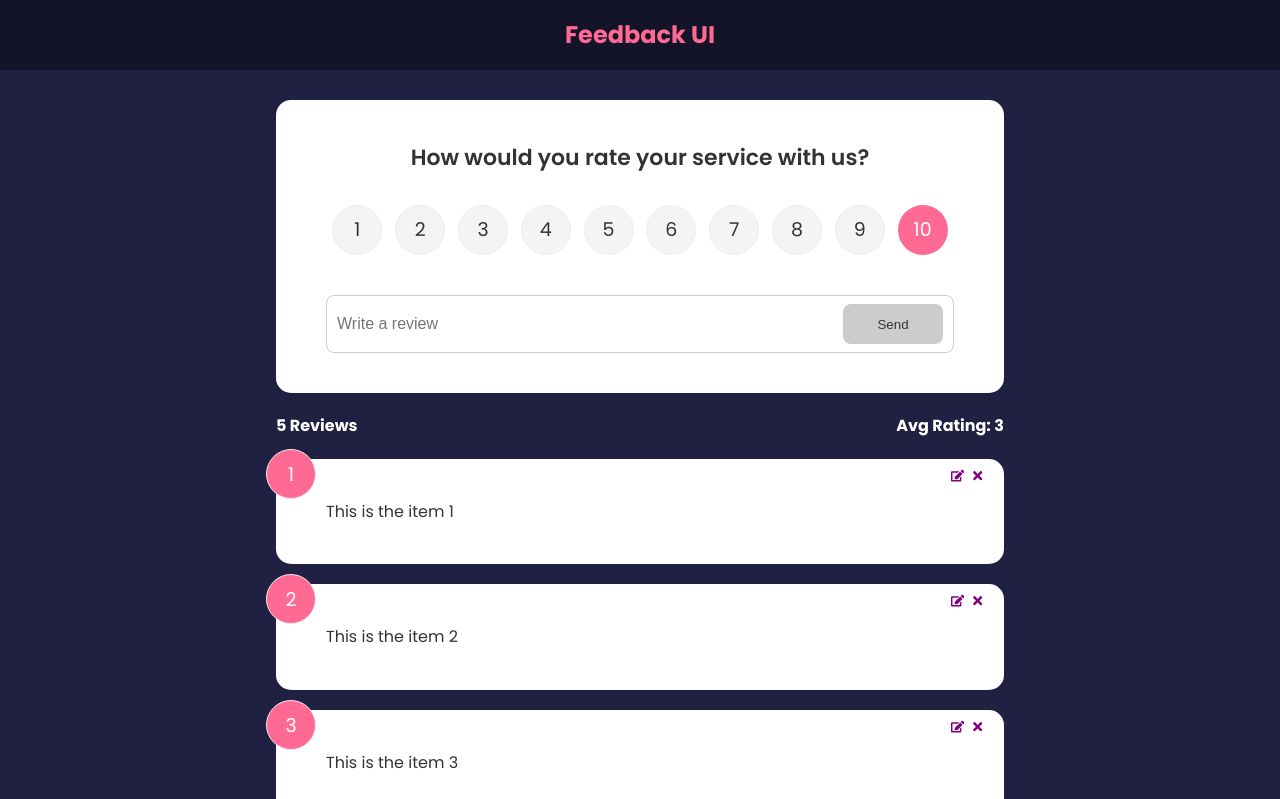
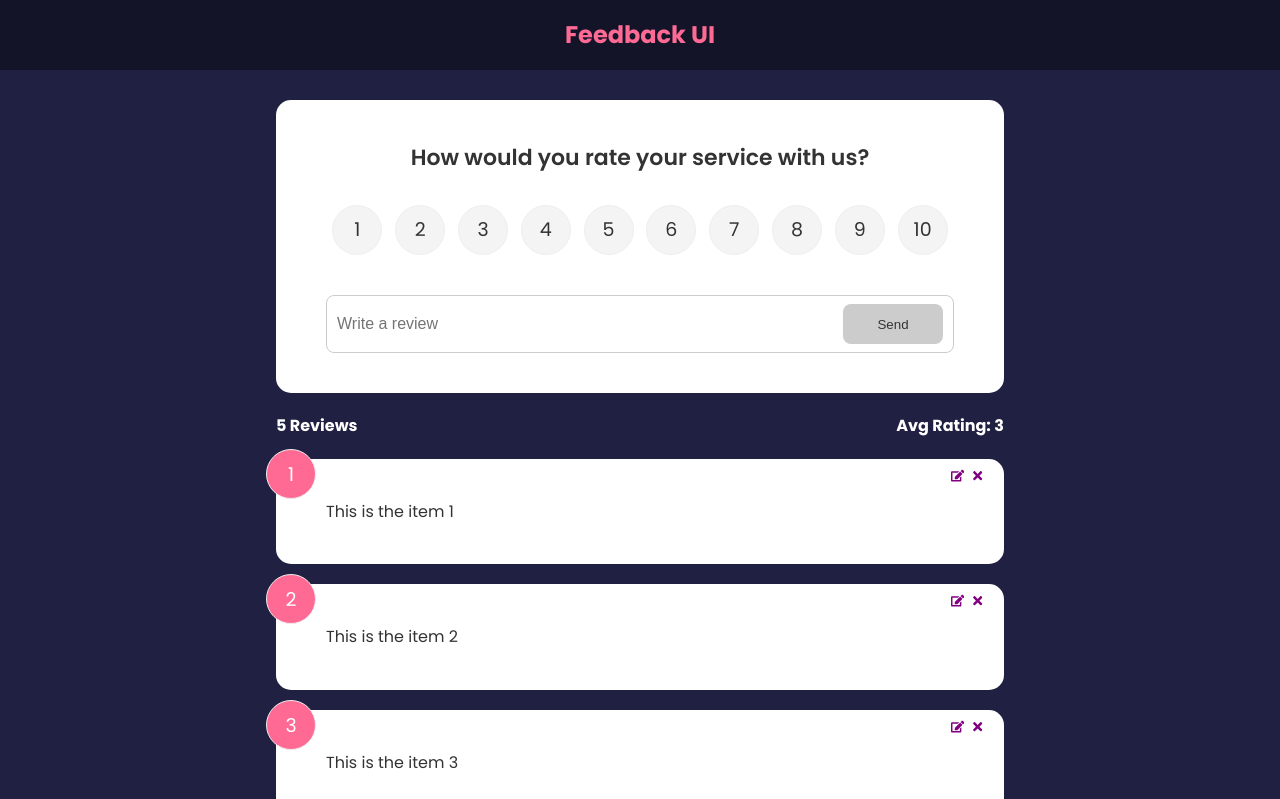
Before and after one commit to jfBiswajit/react-feedback-app, a React (Create React App) app: page / in a window 1280 px wide. Shown: the top 799 px of the page. Built offline with nearby package versions, Linux system fonts and the light colour scheme.

Commit message:
Add: EPS-34

```diff
--- a/src/components/FeedbackForm.jsx
+++ b/src/components/FeedbackForm.jsx
@@ -1,5 +1,4 @@
-import { useState } from 'react';
-import { useContext } from 'react';
+import { useContext, useState, useEffect } from 'react';
 import Button from './shared/Button';
 import Card from './shared/Card';
 import RatingSelect from './RatingSelect';
@@ -10,7 +9,15 @@ function FeedbackForm() {
   const [rating, setRating] = useState(10);
   const [btnDisabled, setBtnDisabled] = useState(true);
   const [message, setMessage] = useState('');
-  const {addFeedback} = useContext(FeedbackContext)
+  const { addFeedback, feedbackEdit } = useContext(FeedbackContext);
+
+  useEffect(() => {
+    if (feedbackEdit.edit) {
+      setBtnDisabled(false);
+      setText(feedbackEdit.item.text);
+      setRating(feedbackEdit.item.rating);
+    }
+  }, [feedbackEdit]);
 
   const handleTextChange = (e) => {
     if (text === '') {
@@ -36,7 +43,7 @@ function FeedbackForm() {
         rating,
       };
 
-      addFeedback(newFeedback)
+      addFeedback(newFeedback);
       setText('');
     }
   };
--- a/src/components/RatingSelect.jsx
+++ b/src/components/RatingSelect.jsx
@@ -1,4 +1,15 @@
-function RatingSelect({ select, selected }) {
+import { useContext, useEffect, useState } from 'react';
+import FeedbackContext from '../context/FeedbackContext';
+
+function RatingSelect({ select }) {
+  const [selected, setSelected] = useState(10);
+
+  const { feedbackEdit } = useContext(FeedbackContext);
+
+  useEffect(() => {
+      setSelected(feedbackEdit.item.rating)
+  }, [feedbackEdit]);
+
   const handleChange = (e) => {
     select(+e.currentTarget.value);
   };
--- a/src/context/FeedbackContext.js
+++ b/src/context/FeedbackContext.js
@@ -12,7 +12,7 @@ export const FeedbackProvider = ({ children }) => {
     { id: 5, text: 'This is the item 5', rating: 5 },
   ]);
 
-  const [FeedbackEdit, setFeedbackEdit] = useState({
+  const [feedbackEdit, setFeedbackEdit] = useState({
     item: {},
     edit: false,
   });
@@ -33,7 +33,7 @@ export const FeedbackProvider = ({ children }) => {
   };
 
   return (
-    <FeedbackContext.Provider value={{ feedback, deleteFeedback, addFeedback, editFeedback, FeedbackEdit }}>
+    <FeedbackContext.Provider value={{ feedback, deleteFeedback, addFeedback, editFeedback, feedbackEdit }}>
       {children}
     </FeedbackContext.Provider>
   );
```
